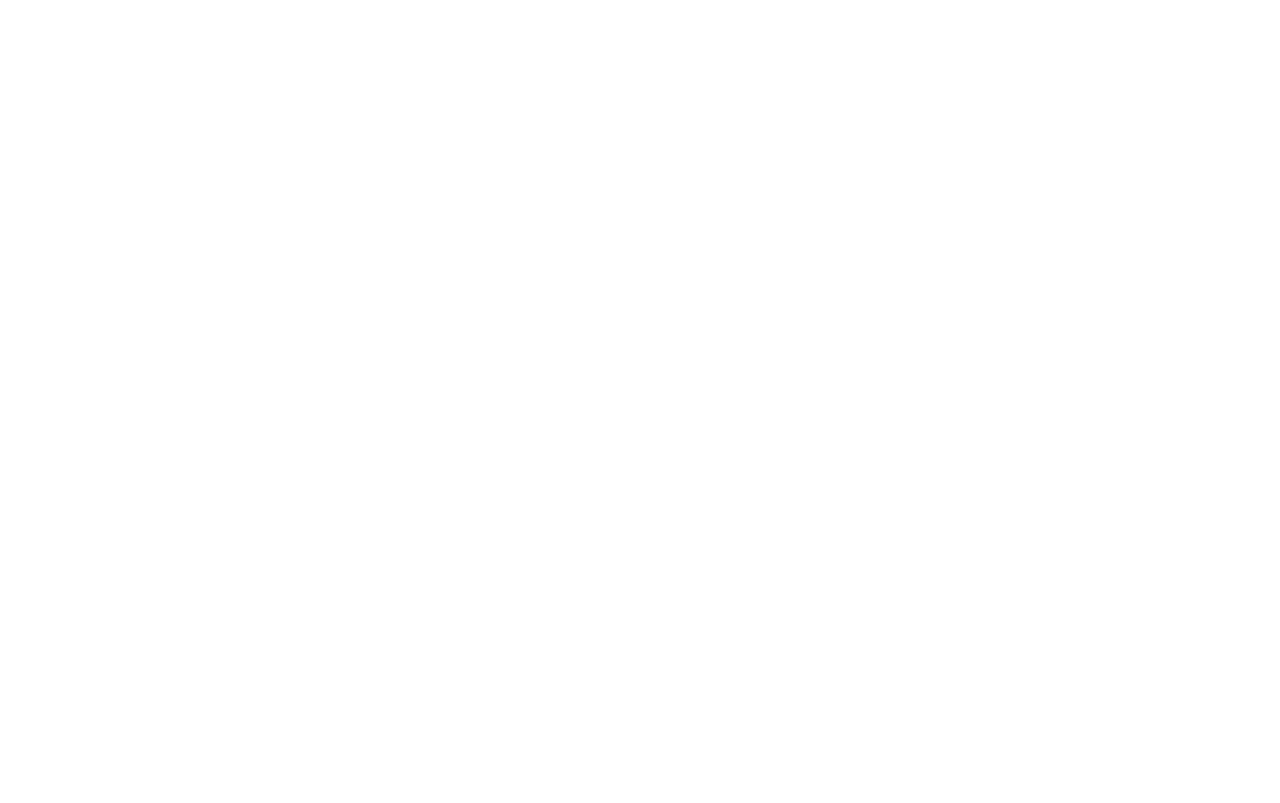
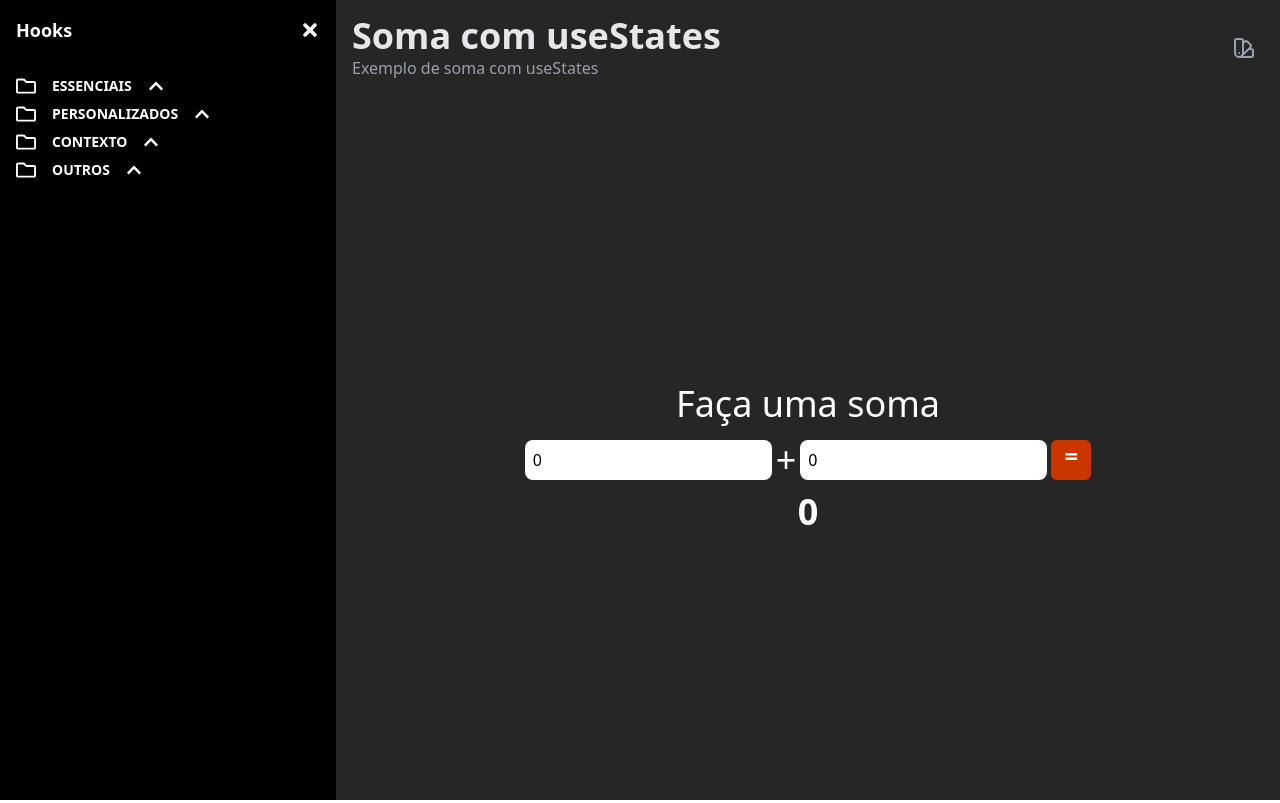
Before and after one commit to Ipedrp/react-hook, a React (Vite) app: page /soma/useStates in a window 1280 px wide. Before the commit this address had no page. Built offline with nearby package versions, Linux system fonts and the light colour scheme.

Commit message:
useStates sum challenger

```diff
--- a/src/components/Sidebar.jsx
+++ b/src/components/Sidebar.jsx
@@ -11,7 +11,7 @@
     FaShoppingCart
 } from 'react-icons/fa';
 import { TiPinOutline } from "react-icons/ti";
-import { GoNumber } from "react-icons/go";
+import { GoNumber, GoDatabase } from "react-icons/go";
 import { BsWindowX } from "react-icons/bs";
 import { CgDockWindow } from "react-icons/cg";
 import { RiRefreshLine } from "react-icons/ri";
@@ -505,6 +505,27 @@
                                         )}
                                     </li>
                                 </Link>
+                                <Link to="/soma/useStates">
+                                    <li
+                                        className={`mb-2 py-2 px-2 rounded-md cursor-pointer flex items-center justify-start space-x-4
+                                        ${location.pathname === "/soma/useStates" && "text-sky-400 bg-stone-600"}`}
+                                    >
+                                        <GoDatabase  size={15} />
+                                        {isOpen && (
+                                            <p>
+                                                Soma com useStates
+                                                <span
+                                                    style={{
+                                                        backgroundColor: `var(--color-${corDestaque})` // Ou use uma função que converta "blue-500" para código hex
+                                                    }}
+                                                    className={`text-xs px-2 py-0 rounded-xl ml-2 ${location.pathname === "/soma/useStates" ? "text-white" : ""}`}
+                                                >
+                                                    useStates
+                                                </span>
+                                            </p>
+                                        )}
+                                    </li>
+                                </Link>
                             </ul>
                         </li>
                     </ul>
--- /dev/null
+++ b/src/pages/outros/SomaUseStates.jsx
@@ -0,0 +1,54 @@
+import { useEffect, useState } from "react";
+import Header from "../../components/Header";
+import SeletorCor from "../../components/SeletorCor";
+
+export default function SomaUseStates() {
+
+    const [num1, setNum1] = useState(0);
+    const [num2, setNum2] = useState(0);
+
+    const [soma, setSoma] = useState(0);
+
+    const [validoNum1, setValidoNum1] = useState(false);
+    const [validoNum2, setValidoNum2] = useState(false);
+
+    useEffect(()=>{
+        setValidoNum1(num1 > 0);
+    }, [num1])
+
+    useEffect(()=>{
+        setValidoNum2(num2 > 0);
+    }, [num2])
+
+    function handleSoma(){
+
+        if(validoNum1 && validoNum2){
+            setSoma(num1 + num2);
+        } else{
+            setSoma(-9999999);
+        }
+
+    }
+
+
+    return (
+        <>
+
+            <Header title="Soma com useStates" subtitle="Exemplo de soma com useStates">
+                <SeletorCor />
+            </Header>
+            <div className="flex justify-center flex-col items-center h-[90%]">
+                <h3 className="text-white text-4xl">Faça uma soma</h3>
+                <div className="flex gap-1 mt-4 mb-3">
+                    <input onInput={(e) => {setNum1(+e.target.value) }} value={num1} type="number" name="" id="" className="bg-white border-none p-2  rounded-lg" />
+                    <div className="text-white text-4xl">+</div>
+                    <input onInput={(e) => {setNum2(+e.target.value) }} value={num2} type="number" name="" id="" className="bg-white border-none p-2  rounded-lg" />
+                    <div className="flex justify-center bg-orange-700 w-10 h-10 rounded-md cursor-pointer" onClick={handleSoma}>
+                        <span className="text-white text-2xl font-bold ">=</span>
+                    </div>
+                </div>
+                <h3 className="text-white font-semibold text-4xl">{soma}</h3>
+            </div>
+        </>
+    );
+}
--- a/src/routes/AppRoutes.jsx
+++ b/src/routes/AppRoutes.jsx
@@ -18,6 +18,8 @@
 import FormularioImperativeHandle from '../pages/outros/FormularioImperativeHandle';
 import TextoSecreto from '../pages/outros/TextoSecreto';
 import GeradorDeCorAleatoria from '../pages/outros/GeradorDeCorAleatoria';
+import SomaUseStates from '../pages/outros/SomaUseStates';
+
 export const AppRoutes = () => (
     <Routes>
         <Route element={<DefaultLayout />}>
@@ -39,6 +41,7 @@
             <Route path="/formularioImperativeHandle/useImperativeHandle" element={<FormularioImperativeHandle />} />
             <Route path="/textoSecreto/useLayoutEffect" element={<TextoSecreto />} />
             <Route path="/geradorCorAleatoria/useLayoutEffect" element={<GeradorDeCorAleatoria />} />
+            <Route path="/soma/useStates" element={<SomaUseStates />} />
         </Route>
     </Routes>
 );
```
